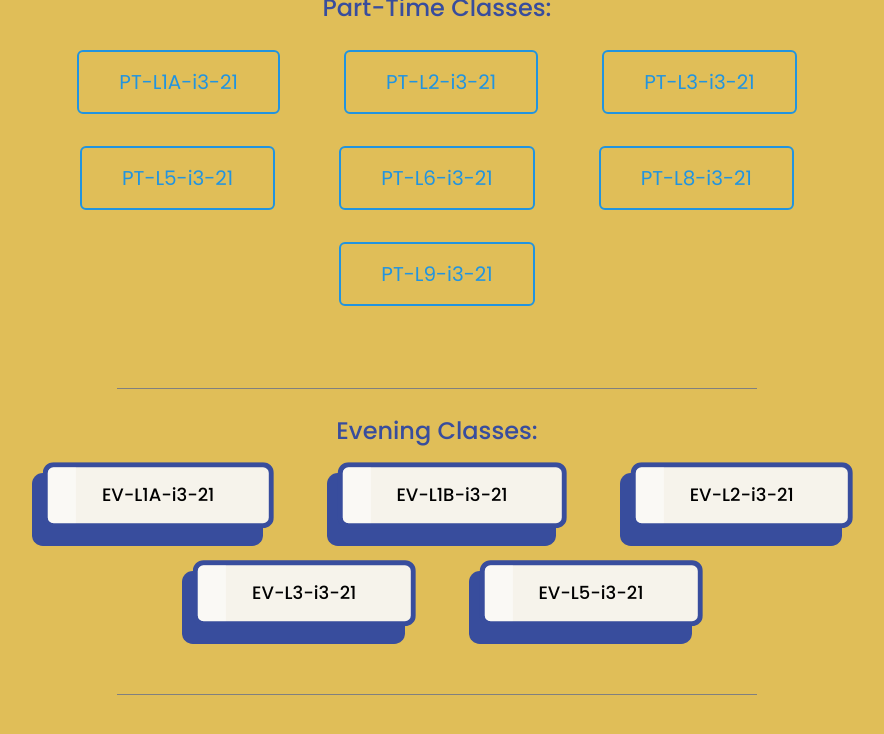
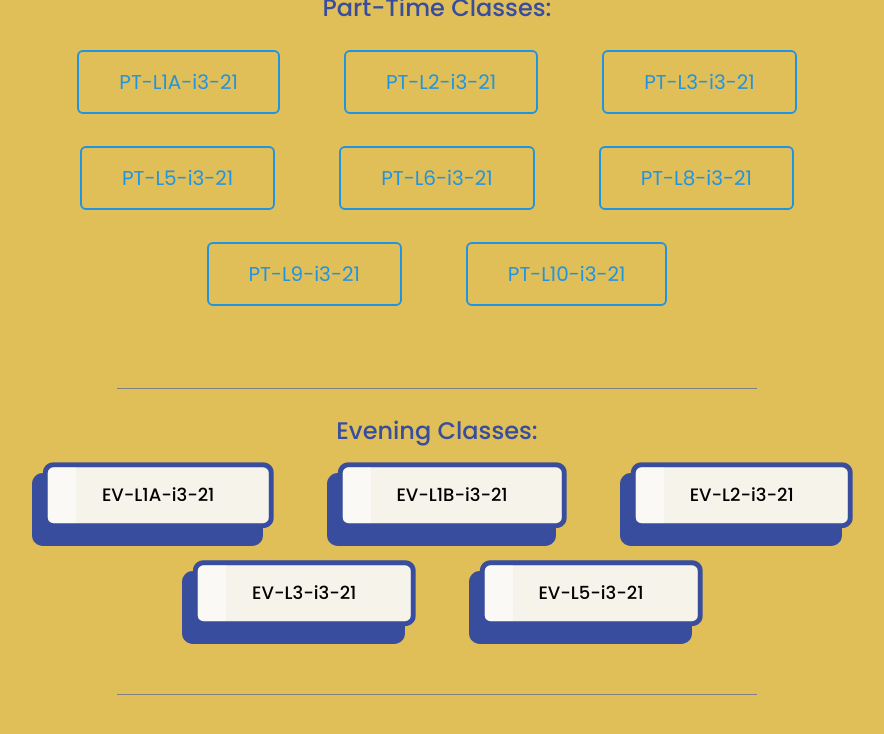
Before and after one commit to tech-g2k/Zoom-links, a Jekyll site: the page built from index.html, in a window 1280 px wide and 900 px high, scrolled down 631 px. Shown: the top 734 px of the window, without its empty margins (203-1087 px from the left). Built offline with Jekyll 4.4.1, drawn with Linux system fonts in a browser that asks for light colours.

Commit message:
Fix PT links

```diff
--- a/_config.yml
+++ b/_config.yml
@@ -52,13 +52,15 @@ pt-text5 : PT-L5-i3-21
 pt-text6 : PT-L6-i3-21
 pt-text8 : PT-L8-i3-21
 pt-text9 : PT-L9-i3-21
-ft-link1 : https://zoom.us/j/99240205157?pwd=ZEsrcWNYUVZ0SU1KRHRadjdvRU8zUT09
-ft-link2 : https://zoom.us/j/92856648038?pwd=L3NsNVRpOXpqcS8rWTkwZVNiSS9Kdz09
-ft-link3 : https://zoom.us/j/93942590800?pwd=STZLbklFQVRzZ3hNWHEvdXRnR25Hdz09
-ft-link5 : https://zoom.us/j/94921484481?pwd=ZXR4SjhLT3RUa2IwVW0yY2JZUUZOZz09
-ft-link6 : https://zoom.us/j/93903864067?pwd=UHFjZC9QRDE4WmtiV3hxQ1JkZW5ZQT09
-ft-link8 : https://zoom.us/j/98579368709?pwd=dTl0NkNoMmNLbkpCQkZFLzZlQllRdz09
-ft-link9 : https://zoom.us/j/96507212302?pwd=NlJTb1NxSlVGNzJneExESCtmckszdz09
+pt-text10 : PT-L10-i3-21
+pt-link1 : https://zoom.us/j/99240205157?pwd=ZEsrcWNYUVZ0SU1KRHRadjdvRU8zUT09
+pt-link2 : https://zoom.us/j/92856648038?pwd=L3NsNVRpOXpqcS8rWTkwZVNiSS9Kdz09
+pt-link3 : https://zoom.us/j/93942590800?pwd=STZLbklFQVRzZ3hNWHEvdXRnR25Hdz09
+pt-link5 : https://zoom.us/j/94921484481?pwd=ZXR4SjhLT3RUa2IwVW0yY2JZUUZOZz09
+pt-link6 : https://zoom.us/j/93903864067?pwd=UHFjZC9QRDE4WmtiV3hxQ1JkZW5ZQT09
+pt-link8 : https://zoom.us/j/98579368709?pwd=dTl0NkNoMmNLbkpCQkZFLzZlQllRdz09
+pt-link9 : https://zoom.us/j/96507212302?pwd=NlJTb1NxSlVGNzJneExESCtmckszdz09
+pt-link10 : https://zoom.us/j/91530390258?pwd=YWhzS2tZbWdQa2dXdDN5d21aUnU4Zz09
 
 ev-text1 : EV-L1A-i3-21
 ev-text1b : EV-L1B-i3-21
--- a/_includes/part-time.html
+++ b/_includes/part-time.html
@@ -28,6 +28,9 @@
         <li class="buttons__item">
             <a class="shiney" href={{ site.ft-link9 }} >{{ site.pt-text9 }}</a>
         </li>
+        <li class="buttons__item">
+            <a class="shiney" href={{ site.ft-link10 }} >{{ site.pt-text10 }}</a>
+        </li>
     </ul>
     <br>
 </div>
```
